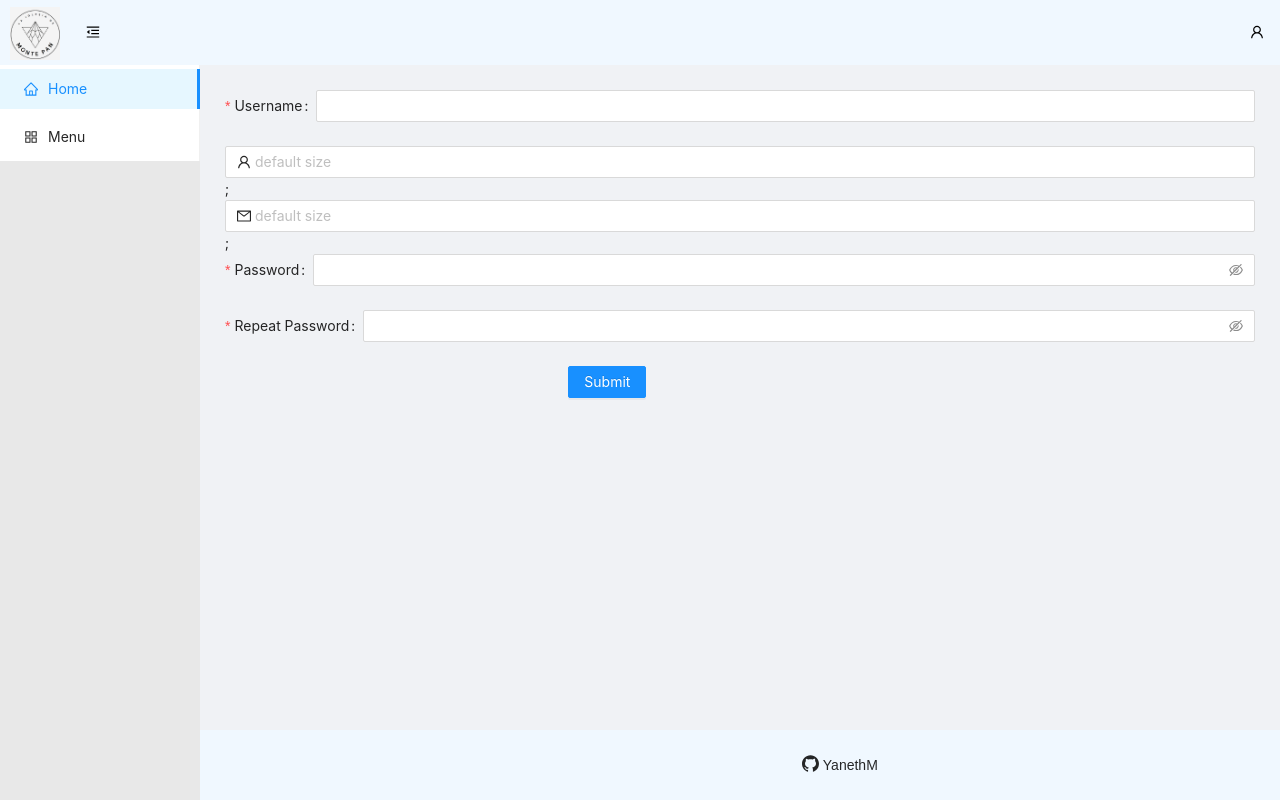
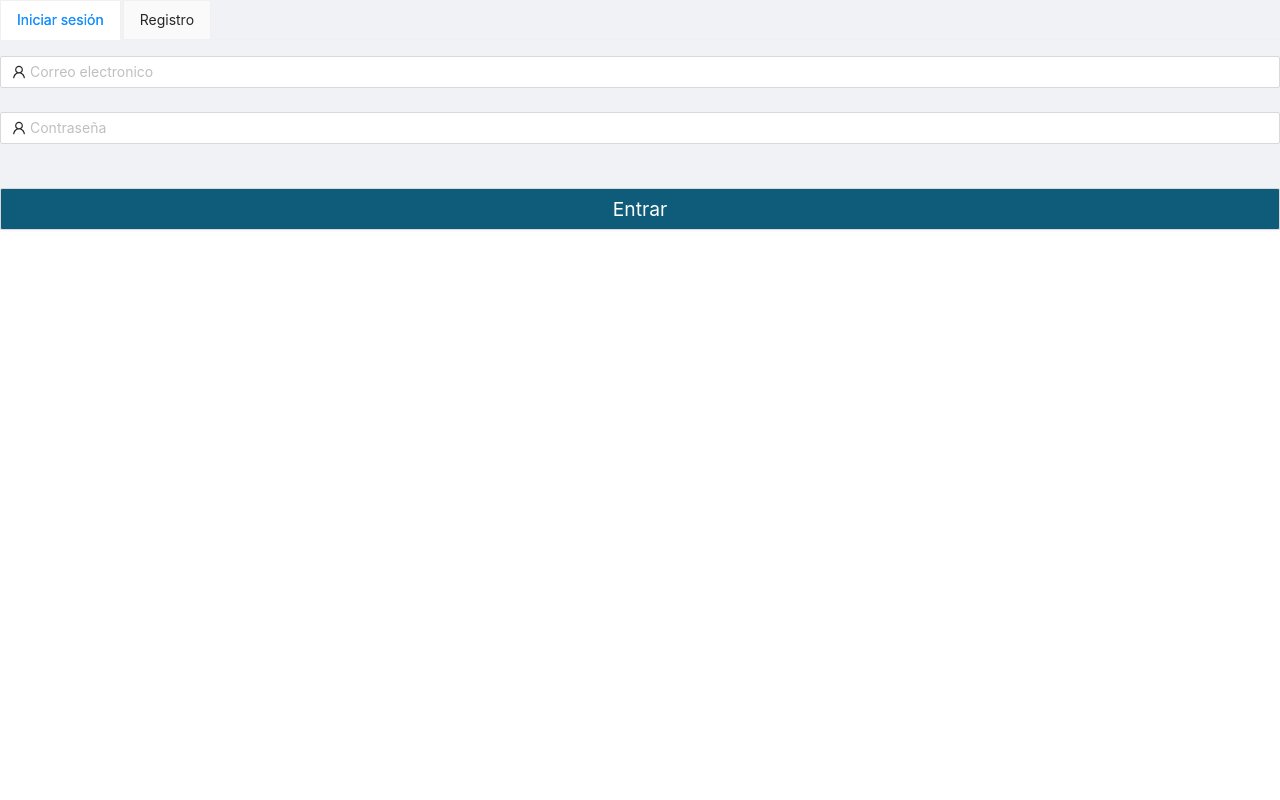
Before and after one commit to YanethM/university_magazine, a React (Create React App) app: page /admin/login in a window 1280 px wide. Built offline with nearby package versions, Linux system fonts and the light colour scheme.

Commit message:
Login and register forms

```diff
--- /dev/null
+++ b/src/components/AdminComponents/Login/Login.js
@@ -0,0 +1,38 @@
+import React from "react";
+import { Form, Button, Input } from "antd";
+import { UserOutlined } from "@ant-design/icons";
+
+import "./Login.scss";
+export default function Login() {
+  return (
+    <Form className="login-form">
+      <Form.Item>
+        <Input
+         prefix={
+          <UserOutlined />
+        }
+          type="email"
+          name="email"
+          placeholder="Correo electronico"
+          className="login-form__input"
+        />
+      </Form.Item>
+      <Form.Item>
+        <Input
+          prefix={
+            <UserOutlined />
+          }
+          type="password"
+          name="password"
+          placeholder="Contraseña"
+          className="login-form__input"
+        />
+      </Form.Item>
+      <Form.Item>
+        <Button htmlType="submit" className="login-form__button">
+          Entrar
+        </Button>
+      </Form.Item>
+    </Form>
+  );
+}
--- /dev/null
+++ b/src/components/AdminComponents/Login/Login.scss
@@ -0,0 +1,43 @@
+@import "../../../scss/index.scss";
+
+.login-form {
+  .ant-form-item:last-of-type {
+    margin: 0;
+  }
+
+  &__input {
+    /* .ant-input-prefix {
+      i {
+         form-size: 0em + 22px / $defaultFontSize;
+      }
+    } */
+
+    input {
+      font-size: 0em + 20px / $defaultFontSize;
+      &:focus {
+        border-color: $primary-color;
+        box-shadow: none;
+      }
+    }
+  }
+
+  &__button {
+    width: 100%;
+    font-size: 0em + 22px / $defaultFontSize;
+    background-color: $primary-color;
+    color: $font-light;
+    height: 42px;
+    margin-top: 20px;
+
+    &:hover {
+      background-color: $primary-color-hover;
+      color: $font-light;
+    }
+    &:focus,
+    &:active {
+      background-color: $primary-color;
+      color: $font-light;
+      border: 0;
+    }
+  }
+}
--- /dev/null
+++ b/src/components/AdminComponents/Login/index.js
@@ -0,0 +1 @@
+export {default} from './Login'
--- /dev/null
+++ b/src/components/AdminComponents/Register/Register.js
@@ -0,0 +1,76 @@
+import React, { useState } from "react";
+import { Form, Input, Button, Checkbox } from "antd";
+import { UserOutlined } from "@ant-design/icons";
+import "./Register.scss";
+export default function Register() {
+  const [inputs, setInputs] = useState({
+    email: "",
+    password: "",
+    repeatPassword: "",
+    privacyPolicy: false,
+  });
+
+  const changeForm = (e) => {
+    if (e.target.name === "privacyPolicy") {
+      setInputs({
+        ...inputs,
+        [e.target.name]: e.target.checked,
+      });
+    } else {
+      setInputs({
+        ...inputs,
+        [e.target.name]: e.target.value,
+      });
+    }
+  };
+  return (
+    <Form className="register-form" onChange={changeForm}>
+      <Form.Item>
+        <Input
+          prefix={
+            <UserOutlined />
+          }
+          type="email"
+          name="email"
+          placeholder="Correo electronico"
+          className="register-form__input"
+          value={inputs.email}
+        />
+      </Form.Item>
+      <Form.Item>
+        <Input
+          prefix={
+            <UserOutlined />
+          }
+          type="password"
+          name="password"
+          placeholder="Contraseña"
+          className="register-form__input"
+          value={inputs.password}
+        />
+      </Form.Item>
+      <Form.Item>
+        <Input
+          prefix={
+            <UserOutlined />
+          }
+          type="password"
+          name="repeatPassword"
+          placeholder="Repetir contraseña"
+          className="register-form__input"
+          value={inputs.repeatPassword}
+        />
+      </Form.Item>
+      <Form.Item>
+        <Checkbox name="privacyPolicy" checked={inputs.privacyPolicy}>
+          He leído y acepto la política de privacidad.
+        </Checkbox>
+      </Form.Item>
+      <Form.Item>
+        <Button htmlType="submit" className="register-form__button">
+          Crear cuenta
+        </Button>
+      </Form.Item>
+    </Form>
+  );
+}
--- /dev/null
+++ b/src/components/AdminComponents/Register/Register.scss
@@ -0,0 +1,47 @@
+@import "../../../scss/index.scss";
+
+.register-form {
+  text-align: left;
+
+  .ant-form-item {
+    &:nth-child(3),
+    &:last-of-type {
+      margin: 0;
+    }
+  }
+
+  &__input {
+    .ant-input-prefix {
+      i {
+        font-size: 0em + 13px / $defaultFontSize;
+      }
+    }
+
+    input {
+      font-size: 0em + 13px / $defaultFontSize;
+      &:focus {
+        border-color: $primary-color;
+        box-shadow: none;
+      }
+    }
+  }
+
+  &__button {
+    width: 100%;
+    font-size: 0em + 13px / $defaultFontSize;
+    background-color: $primary-color;
+    color: $font-light;
+    height: 30px;
+
+    &:hover {
+      background-color: $primary-color-hover;
+      color: $font-light;
+    }
+    &:focus,
+    &:active {
+      background-color: $primary-color;
+      color: $font-light;
+      border: 0;
+    }
+  }
+}
--- /dev/null
+++ b/src/components/AdminComponents/Register/index.js
@@ -0,0 +1 @@
+export {default} from './Register'
--- a/src/config/routes.js
+++ b/src/config/routes.js
@@ -14,7 +14,7 @@ const routesAdmin = [
     component: AdminHome,
   },
   {
-    path: "/admin/login",
+    path: "/admin/login/*",
     layout: LayoutAdmin,
     component: AdminSignIn,
   },
--- a/src/layouts/LayoutAdmin.js
+++ b/src/layouts/LayoutAdmin.js
@@ -1,27 +1,29 @@
-import React, { useState, useEffect } from "react";
-import { useNavigate } from "react-router-dom";
-
+import React, { useState } from "react";
+import { Routes, Route} from "react-router-dom";
 import { Layout } from "antd";
 import MenuTop from "../components/AdminComponents/MenuTop";
 import MenuSider from "../components/AdminComponents/MenuSider";
 import { GithubOutlined } from "@ant-design/icons";
-
+import SignIn from "../pages/Admin/SignIn";
 import "./LayoutAdmin.scss";
 
 export default function LayoutAdmin(props) {
   const [menuCollapsed, setMenuCollapsed] = useState(false);
   const { Header, Content, Footer } = Layout;
   const { children } = props;
-  /* let navigate = useNavigate();
-
-   const user = null;
-  useEffect(() => {
-    if (!user) {
-      navigate("/");
-    }
-  }, [user]);
-
-  if (user) { */
+  const user = null;
+  /* const location = useLocation(); */
+  if (!user) {
+    return (
+      <>
+        <SignIn />
+        <Routes>
+          <Route path="/admin/login/*" element={<SignIn />} />
+        </Routes>
+        {/* <Navigate to={"/admin/login"} state={{ from: location }} replace /> */}
+      </>
+    );
+  }
   return (
     <Layout>
       <MenuSider menuCollapsed={menuCollapsed} />
@@ -43,5 +45,3 @@ export default function LayoutAdmin(props) {
     </Layout>
   );
 }
-/* }
- */
--- a/src/pages/Admin/SignIn/SignIn.js
+++ b/src/pages/Admin/SignIn/SignIn.js
@@ -1,38 +1,23 @@
-import { UserOutlined, MailOutlined } from "@ant-design/icons";
-import { Layout, Form, Input, Button }  from "antd";
+import React from "react";
+import { Layout, Tabs } from "antd";
+import Login from "../../../components/AdminComponents/Login";
+import Register from "../../../components/AdminComponents/Register";
+
 export default function SignIn() {
+  const { Content } = Layout;
+  const { TabPane } = Tabs;
   return (
-    <Layout className="">
-      <Form>
-        <Form.Item
-          label="Username"
-          name="username"
-          rules={[{ required: true, message: "Por favor ingresa tu nombre!" }]}
-        >
-          <Input />
-        </Form.Item>
-        <Input placeholder="default size" prefix={<UserOutlined />} />;
-        <Input placeholder="default size" prefix={<MailOutlined />} />;
-        <Form.Item
-          label="Password"
-          name="password"
-          rules={[{ required: true, message: "Please input your password!" }]}
-        >
-          <Input.Password />
-        </Form.Item>
-        <Form.Item
-          label="Repeat Password"
-          name="repeat-password"
-          rules={[{ required: true, message: "Please input your password!" }]}
-        >
-          <Input.Password />
-        </Form.Item>
-        <Form.Item wrapperCol={{ offset: 8, span: 16 }}>
-          <Button type="primary" htmlType="submit">
-            Submit
-          </Button>
-        </Form.Item>
-      </Form>
+    <Layout>
+      <Content>
+        <Tabs type="card">
+          <TabPane tab={<span>Iniciar sesión</span>} key="1">
+            <Login />
+          </TabPane>
+          <TabPane tab={<span>Registro</span>} key="2">
+            <Register />
+          </TabPane>
+        </Tabs>
+      </Content>
     </Layout>
   );
 }
--- a/src/pages/Home.js
+++ b/src/pages/Home.js
@@ -3,7 +3,9 @@ import React from "react";
 export default function Home() {
   return (
     <div>
-      <h1>Home page</h1>
+      <h1>Cardssss</h1>
+      <h6>Content</h6>
     </div>
+
   );
 }
--- a/src/pages/NotFound/NotFound.js
+++ b/src/pages/NotFound/NotFound.js
@@ -2,11 +2,11 @@ import React from "react";
 import "./NotFound.scss";
 export default function NotFound() {
   return (
-    <section class="page_404">
-      <div class="container">
-        <div class="row">
-          <div class="col">
-            <div class="four_zero_four_bg">
+    <section className="page_404">
+      <div className="container">
+        <div className="row">
+          <div className="col">
+            <div className="four_zero_four_bg">
               <img
                 src="https://media3.giphy.com/media/VwoJkTfZAUBSU/giphy.gif?cid=ecf05e47limtxig4fjawtlqoypisb2511ydfcpxcfcdnzk8l&rid=giphy.gif&ct=g"
                 alt=""
--- a/src/scss/_variables.scss
+++ b/src/scss/_variables.scss
@@ -1,6 +1,7 @@
 $defultFontSize: 16px;
 $primary-color: #0e5c7a;
 $primary-color-hover: #063c51;
+$defaultFontSize: 16px;
 
 $menu_color: #252527;
 
```
